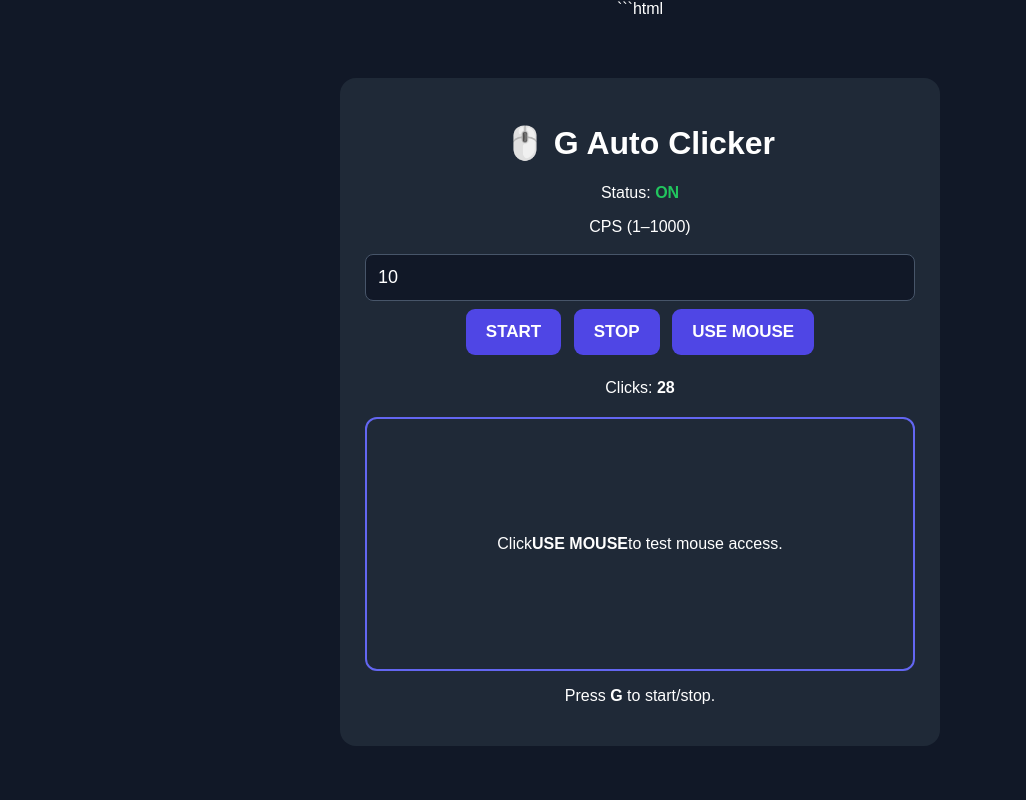
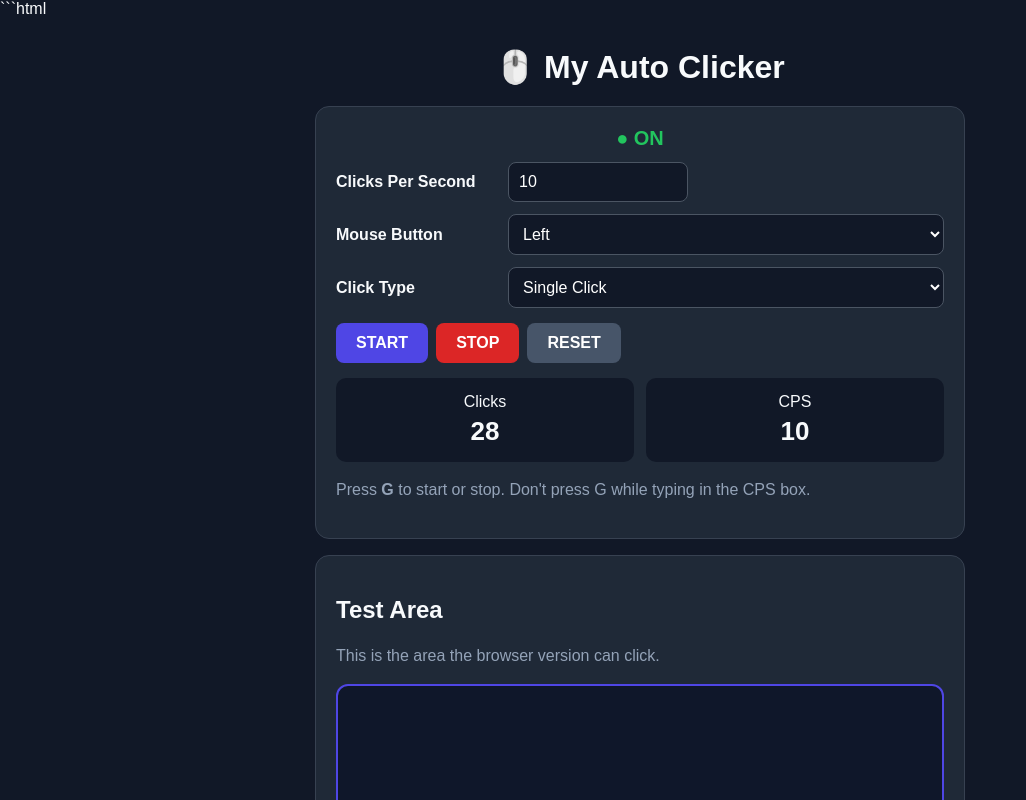
Before and after one commit to lalshaya34-lgtm/chrome-auto, a plain HTML site: page index.html in a window 1280 px wide. Both pictures are taken after a click on the button "START". Shown: the top 800 px of the page, without its empty margins (0-1026 px from the left). Drawn offline with Linux system fonts and the light colour scheme.

Commit message:
Update index.html

```diff
--- a/index.html
+++ b/index.html
@@ -4,99 +4,172 @@
 <head>
 <meta charset="UTF-8">
 <meta name="viewport" content="width=device-width, initial-scale=1.0">
-
-<title>G Auto Clicker</title>
-
-<link rel="manifest" href="manifest.json">
-
-<meta name="theme-color" content="#111827">
+<title>My Auto Clicker</title>
 
 <style>
+    * {
+        box-sizing: border-box;
+    }
+
     body {
         margin: 0;
         background: #111827;
+        color: #f8fafc;
+        font-family: Arial, sans-serif;
+    }
+
+    .app {
+        width: min(650px, 94%);
+        margin: 30px auto;
+    }
+
+    h1 {
+        text-align: center;
+        margin-bottom: 20px;
+    }
+
+    .panel {
+        background: #1f2937;
+        border: 1px solid #374151;
+        border-radius: 14px;
+        padding: 20px;
+        margin-bottom: 16px;
+    }
+
+    .row {
+        display: flex;
+        align-items: center;
+        gap: 12px;
+        margin: 12px 0;
+    }
+
+    label {
+        min-width: 160px;
+        font-weight: bold;
+    }
+
+    input,
+    select {
+        flex: 1;
+        padding: 10px;
+        border-radius: 8px;
+        border: 1px solid #4b5563;
+        background: #111827;
         color: white;
-    font-family: Arial, sans-serif;
+        font-size: 16px;
+    }
+
+    input[type="number"] {
+        max-width: 180px;
+    }
+
+    button {
+        padding: 11px 20px;
+        border: 0;
+        border-radius: 8px;
+        background: #4f46e5;
+        color: white;
+        font-size: 16px;
+        font-weight: bold;
+        cursor: pointer;
+    }
+
+    button:hover {
+        background: #6366f1;
+    }
+
+    .stop {
+        background: #dc2626;
+    }
+
+    .stop:hover {
+        background: #ef4444;
+    }
+
+    .reset {
+        background: #475569;
+    }
+
+    .status {
+        text-align: center;
+        font-size: 20px;
+        font-weight: bold;
+        color: #ef4444;
+    }
+
+    .status.on {
+        color: #22c55e;
+    }
+
+    .stats {
+        display: grid;
+        grid-template-columns: 1fr 1fr;
+        gap: 12px;
+        margin-top: 15px;
+    }
+
+    .stat {
+        background: #111827;
+        border-radius: 10px;
+        padding: 15px;
         text-align: center;
     }
 
-.container {
-    max-width: 600px;
-    margin: 40px auto;
-    padding: 20px;
+    .number {
+        display: block;
+        font-size: 26px;
+        font-weight: bold;
+        margin-top: 5px;
     }
 
-.card {
-    background: #1f2937;
-    border-radius: 16px;
-    padding: 25px;
+    #testArea {
+        position: relative;
+        height: 300px;
+        background: #0f172a;
+        border: 2px solid #4f46e5;
+        border-radius: 12px;
+        overflow: hidden;
     }
 
-input {
-    width: 100%;
-    padding: 12px;
-    box-sizing: border-box;
-    border-radius: 8px;
-    border: 1px solid #475569;
-    background: #111827;
-    color: white;
-    font-size: 18px;
+    #target {
+        position: absolute;
+        width: 70px;
+        height: 70px;
+        border-radius: 50%;
+        background: #22c55e;
+        border: none;
+        cursor: pointer;
+        padding: 0;
     }
 
-button {
-    padding: 13px 20px;
-    margin: 8px 4px;
-    border: 0;
-    border-radius: 9px;
-    background: #4f46e5;
-    color: white;
-    font-size: 17px;
-    font-weight: bold;
+    .help {
+        color: #94a3b8;
+        line-height: 1.5;
     }
 
-#status {
-    color: #ef4444;
-    font-weight: bold;
-}
-
-#status.on {
-    color: #22c55e;
-}
-
-#mouseArea {
-    height: 250px;
-    margin-top: 20px;
-    border: 2px solid #6366f1;
-    border-radius: 12px;
+    .buttons {
         display: flex;
-    align-items: center;
-    justify-content: center;
-}
-
-#mouseArea.locked {
-    background: #172554;
+        flex-wrap: wrap;
+        gap: 8px;
+        margin-top: 15px;
     }
 </style>
 </head>
 
 <body>
 
-<div class="container">
+<div class="app">
 
-<div class="card">
+    <h1>🖱️ My Auto Clicker</h1>
 
-<h1>🖱️ G Auto Clicker</h1>
+    <div class="panel">
 
-<p>
-Status:
-<span id="status">OFF</span>
-</p>
+        <div id="status" class="status">
+            ● OFF
+        </div>
 
-<label>
-CPS (1–1000)
-</label>
-
-<br><br>
+        <div class="row">
+            <label for="cps">Clicks Per Second</label>
 
             <input
                 id="cps"
@@ -105,42 +178,102 @@ CPS (1–1000)
                 max="1000"
                 value="10"
             >
+        </div>
 
-<br>
+        <div class="row">
+            <label for="buttonType">Mouse Button</label>
+
+            <select id="buttonType">
+                <option value="left">Left</option>
+                <option value="right">Right</option>
+                <option value="middle">Middle</option>
+            </select>
+        </div>
+
+        <div class="row">
+            <label for="clickType">Click Type</label>
+
+            <select id="clickType">
+                <option value="single">Single Click</option>
+                <option value="double">Double Click</option>
+            </select>
+        </div>
+
+        <div class="buttons">
 
             <button id="start">
                 START
             </button>
 
-<button id="stop">
+            <button id="stop" class="stop">
                 STOP
             </button>
 
-<button id="mouse">
-USE MOUSE
+            <button id="reset" class="reset">
+                RESET
             </button>
 
-<p>
-Clicks:
-<strong id="count">0</strong>
+        </div>
+
+        <div class="stats">
+
+            <div class="stat">
+                Clicks
+                <span
+                    id="clickCount"
+                    class="number"
+                >0</span>
+            </div>
+
+            <div class="stat">
+                CPS
+                <span
+                    id="currentCps"
+                    class="number"
+                >10</span>
+            </div>
+
+        </div>
+
+        <p class="help">
+            Press <strong>G</strong> to start or stop.
+            Don't press G while typing in the CPS box.
         </p>
 
-<div id="mouseArea">
-    Click <b>USE MOUSE</b> to test mouse access.
     </div>
 
-<p>
-Press <b>G</b> to start/stop.
+    <div class="panel">
+
+        <h2>Test Area</h2>
+
+        <p class="help">
+            This is the area the browser version can click.
         </p>
+
+        <div id="testArea">
+
+            <button
+                id="target"
+                aria-label="Click target"
+            ></button>
 
         </div>
 
     </div>
 
+</div>
+
+
 <script>
 
 const cpsInput =
     document.getElementById("cps");
+
+const buttonType =
+    document.getElementById("buttonType");
+
+const clickType =
+    document.getElementById("clickType");
 
 const startButton =
     document.getElementById("start");
@@ -148,24 +281,31 @@ const startButton =
 const stopButton =
     document.getElementById("stop");
 
-const mouseButton =
-    document.getElementById("mouse");
+const resetButton =
+    document.getElementById("reset");
 
 const status =
     document.getElementById("status");
 
-const countDisplay =
-    document.getElementById("count");
+const clickCount =
+    document.getElementById("clickCount");
 
-const mouseArea =
-    document.getElementById("mouseArea");
+const currentCps =
+    document.getElementById("currentCps");
+
+const testArea =
+    document.getElementById("testArea");
+
+const target =
+    document.getElementById("target");
+
 
 let running = false;
 let timer = null;
 let clicks = 0;
 
 
-/* Get CPS */
+/* Get CPS between 1 and 1000 */
 
 function getCPS() {
 
@@ -180,13 +320,127 @@ function getCPS() {
         Math.round(
             Math.max(
                 1,
-                Math.min(1000, value)
+                Math.min(
+                    1000,
+                    value
+                )
             )
         );
 
     cpsInput.value = value;
 
+    currentCps.textContent = value;
+
     return value;
+}
+
+
+/* Move target */
+
+function moveTarget() {
+
+    const padding = 10;
+
+    const maxX =
+        testArea.clientWidth -
+        target.offsetWidth -
+        padding;
+
+    const maxY =
+        testArea.clientHeight -
+        target.offsetHeight -
+        padding;
+
+    target.style.left =
+        (
+            padding +
+            Math.random() *
+            Math.max(0, maxX - padding)
+        ) + "px";
+
+    target.style.top =
+        (
+            padding +
+            Math.random() *
+            Math.max(0, maxY - padding)
+        ) + "px";
+}
+
+
+/* Actual test click */
+
+target.addEventListener(
+    "click",
+    function(event) {
+
+        clicks++;
+
+        clickCount.textContent =
+            clicks.toLocaleString();
+
+        moveTarget();
+
+    }
+);
+
+
+/* Generate a browser click */
+
+function doClick() {
+
+    const button =
+        buttonType.value;
+
+    let mouseButton = 0;
+
+    if (button === "right") {
+        mouseButton = 2;
+    }
+
+    if (button === "middle") {
+        mouseButton = 1;
+    }
+
+    const eventOptions = {
+        bubbles: true,
+        cancelable: true,
+        view: window,
+        button: mouseButton,
+        buttons: 0,
+        clientX:
+            target.getBoundingClientRect().left +
+            target.offsetWidth / 2,
+        clientY:
+            target.getBoundingClientRect().top +
+            target.offsetHeight / 2
+    };
+
+
+    if (clickType.value === "double") {
+
+        target.dispatchEvent(
+            new MouseEvent(
+                "dblclick",
+                eventOptions
+            )
+        );
+
+        clicks += 2;
+
+    } else {
+
+        target.dispatchEvent(
+            new MouseEvent(
+                "click",
+                eventOptions
+            )
+        );
+
+    }
+
+    clickCount.textContent =
+        clicks.toLocaleString();
+
 }
 
 
@@ -194,23 +448,27 @@ function getCPS() {
 
 function start() {
 
-    if (running) return;
+    if (running) {
+        return;
+    }
+
+    const cps = getCPS();
 
     running = true;
 
-    status.textContent = "ON";
+    status.textContent =
+        "● ON";
+
     status.classList.add("on");
 
-    const cps = getCPS();
-
-    timer = setInterval(function() {
-
-        clicks++;
-
-        countDisplay.textContent =
-            clicks.toLocaleString();
-
-    }, Math.max(1, 1000 / cps));
+    timer =
+        setInterval(
+            doClick,
+            Math.max(
+                1,
+                1000 / cps
+            )
+        );
 }
 
 
@@ -220,12 +478,32 @@ function stop() {
 
     running = false;
 
+    if (timer !== null) {
+
         clearInterval(timer);
 
         timer = null;
+    }
 
-    status.textContent = "OFF";
+    status.textContent =
+        "● OFF";
+
     status.classList.remove("on");
+}
+
+
+/* Reset */
+
+function reset() {
+
+    stop();
+
+    clicks = 0;
+
+    clickCount.textContent =
+        "0";
+
+    moveTarget();
 }
 
 
@@ -235,8 +513,18 @@ startButton.onclick = start;
 
 stopButton.onclick = stop;
 
+resetButton.onclick = reset;
 
-/* G shortcut */
+
+/* Update CPS display */
+
+cpsInput.addEventListener(
+    "input",
+    getCPS
+);
+
+
+/* G keyboard shortcut */
 
 document.addEventListener(
     "keydown",
@@ -248,7 +536,8 @@ document.addEventListener(
         ) {
 
             if (
-                event.target.tagName === "INPUT"
+                event.target.tagName === "INPUT" ||
+                event.target.tagName === "TEXTAREA"
             ) {
                 return;
             }
@@ -260,78 +549,16 @@ document.addEventListener(
             } else {
                 start();
             }
-        }
-    }
-);
 
-
-/*
-    Test Pointer Lock.
-
-    This is the most mouse access
-    a normal web app can request.
-*/
-
-mouseButton.onclick = async function() {
-
-    try {
-
-        await mouseArea.requestPointerLock();
-
-        mouseArea.classList.add("locked");
-
-        mouseArea.textContent =
-            "Mouse captured. Press ESC to release it.";
-
-    } catch (error) {
-
-        mouseArea.textContent =
-            "Chrome did not allow mouse access.";
-
-        console.log(error);
-
-    }
-
-};
-
-
-/* Mouse movement test */
-
-document.addEventListener(
-    "mousemove",
-    function(event) {
-
-        if (
-            document.pointerLockElement === mouseArea
-        ) {
-
-            mouseArea.textContent =
-                "Mouse movement detected: " +
-                event.movementX +
-                ", " +
-                event.movementY;
         }
 
     }
 );
 
 
-/* Service worker */
+/* Initial target position */
 
-if ("serviceWorker" in navigator) {
-
-    navigator.serviceWorker.register(
-        "sw.js"
-    ).catch(function(error) {
-
-        console.log(
-            "Service worker:",
-            error
-        );
-
-    });
-
-}
+moveTarget();
 
 </script>
 
```
Lines whose indentation alone changed are shown as unchanged.
